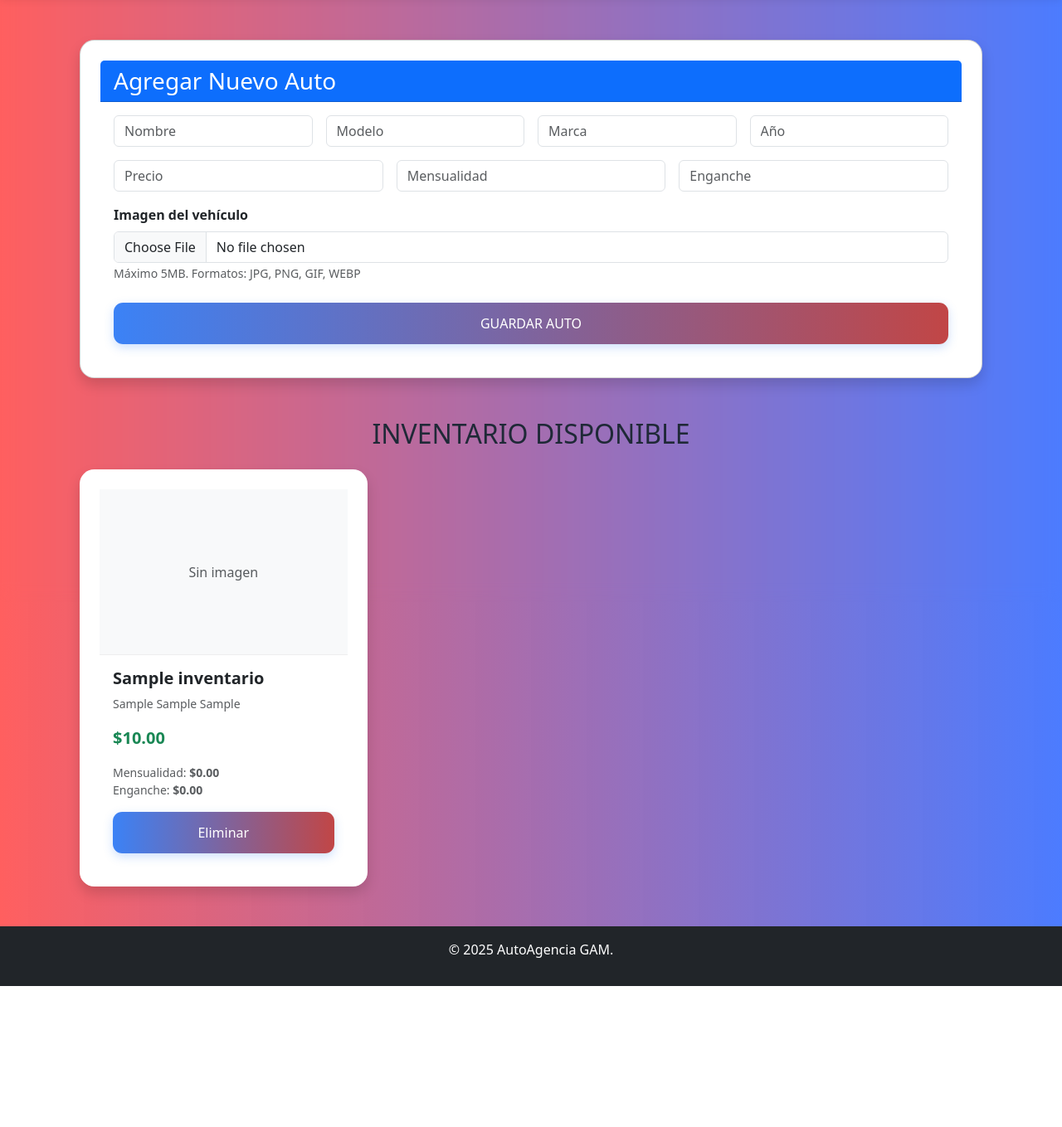
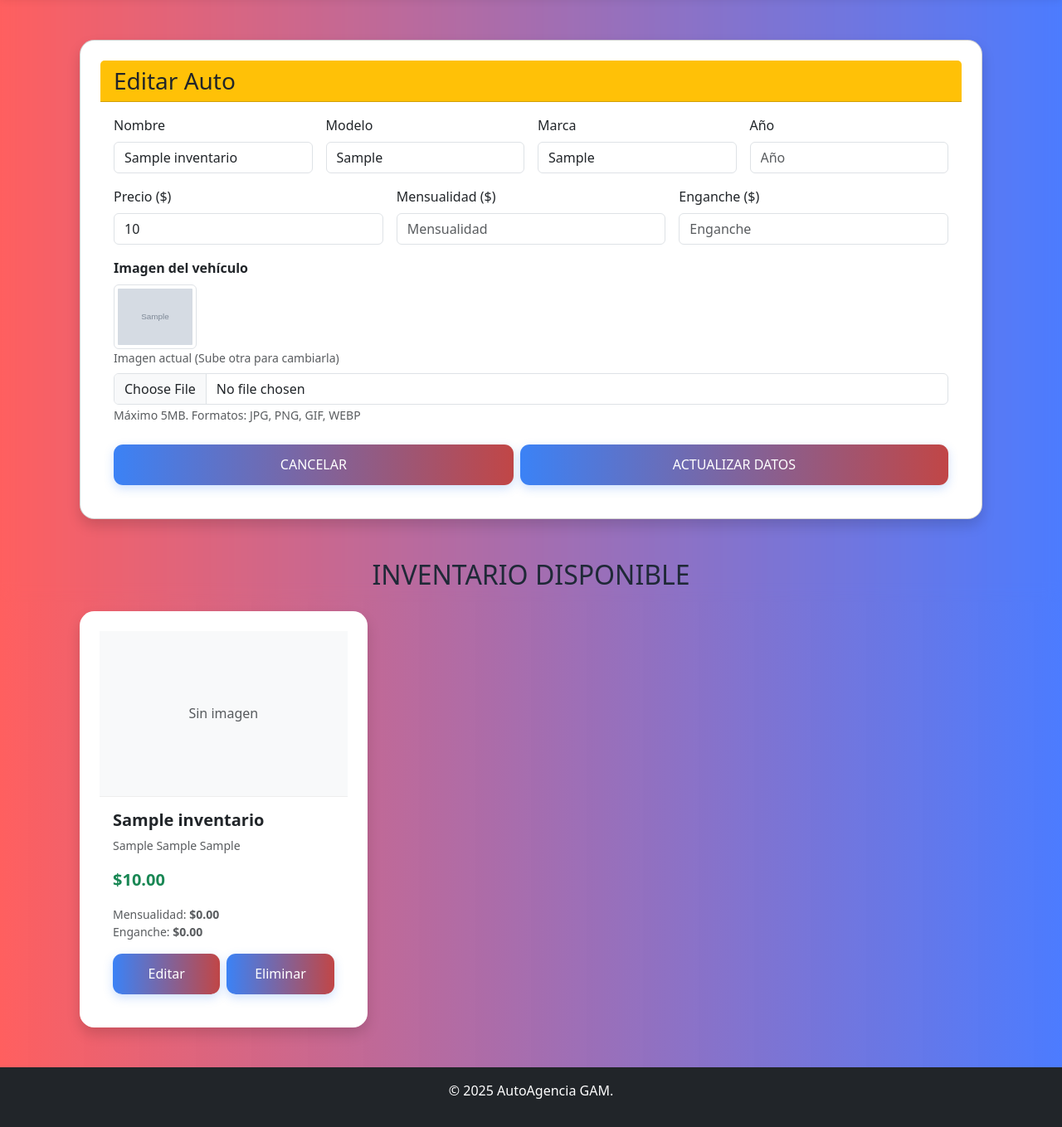
Before and after one commit to paues122/proyecto_carros_web, a PHP site: page /final_web/inventario.php?accion=editar&id=1 in a window 1280 px wide. Shown: the part 74-1433 px from the top of the page at 83% size. Before the commit the page ends 1263 px from the top, so only its background shows below. Run offline with PHP 8.4, Linux system fonts and the light colour scheme; the visitor is signed in with stand-in values (Sample User, id 1); tables that the repository leaves empty or names only in its code hold one stand-in row (values such as "Sample post"); grey boxes marked "Sample" are stand-in pictures; some libraries are stand-ins or nearby versions.

Commit message:
correccion de el inventario

```diff
--- a/index.php
+++ b/index.php
@@ -154,7 +154,7 @@
     <div class="card shadow border-0" style="background: #f8f9fa;">
         <div class="card-header bg-dark text-white d-flex justify-content-between align-items-center">
             <h5 class="mb-0 fw-bold"><i class="fas fa-shield-alt text-warning"></i> COTIZA TU SEGURO AUTO</h5>
-            <span class="badge bg-warning text-dark">Servicio Python</span>
+            <span class="badge bg-warning text-dark">Servicio</span>
         </div>
         <div class="card-body p-4">
             <div class="row align-items-center">
--- a/inventario.php
+++ b/inventario.php
@@ -15,17 +15,27 @@
 
 $puede_agregar   = $permisos['agregar_vehiculo']   ?? false;
 $puede_eliminar  = $permisos['eliminar_vehiculo']  ?? false;
+$puede_editar    = $puede_agregar;
 
 $esAdmin = ($_SESSION['rol'] ?? '') === 'admin';
 if ($esAdmin) {
-    $puede_agregar = $puede_eliminar = true;
+    $puede_agregar = $puede_eliminar = $puede_editar = true;
 }
 
 require_once 'models/inventariom.php';
 $inventario = new Inventario();
 
+$autoEditar = null;
 
-if ($puede_agregar && ($_POST['accion'] ?? '') === 'agregar') {
+if ($puede_editar && ($_GET['accion'] ?? '') === 'editar' && !empty($_GET['id'])) {
+    $autoEditar = $inventario->readOne($_GET['id']);
+}
+
+
+if ($_SERVER['REQUEST_METHOD'] === 'POST') {
+    $accion = $_POST['accion'] ?? '';
+
+
     $data = [
         'nombre'      => $_POST['nombre'] ?? '',
         'modelo'      => $_POST['modelo'] ?? '',
@@ -34,7 +44,7 @@
         'precio'      => (float)($_POST['precio'] ?? 0),
         'mensualidad' => (float)($_POST['mensualidad'] ?? 0),
         'enganche'    => (float)($_POST['enganche'] ?? 0),
-        'imagen'      => ''
+        'imagen'      => $_POST['imagen_actual'] ?? ''
     ];
 
 
@@ -50,112 +60,159 @@
         $imageFileType = strtolower(pathinfo($filePath, PATHINFO_EXTENSION));
         $validTypes = ['jpg', 'jpeg', 'png', 'gif', 'webp'];
 
-        if (!in_array($imageFileType, $validTypes)) {
-            die("Error: Solo se permiten imágenes (JPG, JPEG, PNG, GIF, WEBP).");
+        if (in_array($imageFileType, $validTypes) && $_FILES['imagen']['size'] <= 5 * 1024 * 1024) {
+            if (move_uploaded_file($_FILES['imagen']['tmp_name'], $filePath)) {
+
+                if ($accion === 'actualizar' && !empty($data['imagen']) && file_exists($data['imagen'])) {
+                    unlink($data['imagen']);
+                }
+                $data['imagen'] = $filePath;
+            }
+        }
     }
 
-        if ($_FILES['imagen']['size'] > 5 * 1024 * 1024) { // 5MB máx
-            die("Error: La imagen es demasiado grande (máx 5MB).");
+
+    if ($puede_agregar && $accion === 'agregar') {
+        if (empty($data['imagen'])) {
+
         }
-
-        if (move_uploaded_file($_FILES['imagen']['tmp_name'], $filePath)) {
-            $data['imagen'] = $filePath;
-        } else {
-            die("Error al subir la imagen.");
-        }
-    } else {
-        $error = $_FILES['imagen']['error'] ?? 'No se subió ninguna imagen';
-        die("Error: Debes subir una imagen. Código: $error");
-    }
-
         $inventario->create($data);
         header('Location: inventario.php?ok=1');
         exit;
     }
 
 
+    if ($puede_editar && $accion === 'actualizar') {
+        $id_vehiculo = $_POST['id_vehiculo'] ?? 0;
+        $inventario->update($data, $id_vehiculo);
+        header('Location: inventario.php?updated=1');
+        exit;
+    }
+}
+
+
 if ($puede_eliminar && ($_GET['accion'] ?? '') === 'eliminar' && !empty($_GET['id'])) {
     $id = $_GET['id'];
+    $auto = $inventario->readOne($id);
 
-
-    $auto = $inventario->readOne($id);
+    // Borrar imagen del servidor
     if ($auto && !empty($auto['imagen']) && file_exists($auto['imagen'])) {
         unlink($auto['imagen']);
     }
 
+    // Borrar de BD (Usa transacción en el modelo)
     $inventario->delete($id);
     header('Location: inventario.php?del=1');
     exit;
 }
+
+// Leer listado final
 $autos = $inventario->read();
 
 include 'includes/header.php';
 ?>
 
-
 <?php if (isset($_GET['ok'])): ?>
-    <div class="alert alert-success alert-dismissible fade show">
+    <div class="alert alert-success alert-dismissible fade show m-3">
         Auto agregado con éxito
         <button type="button" class="btn-close" data-bs-dismiss="alert"></button>
     </div>
 <?php endif; ?>
 
+<?php if (isset($_GET['updated'])): ?>
+    <div class="alert alert-info alert-dismissible fade show m-3">
+        Auto actualizado correctamente (Transacción Exitosa)
+        <button type="button" class="btn-close" data-bs-dismiss="alert"></button>
+    </div>
+<?php endif; ?>
+
 <?php if (isset($_GET['del'])): ?>
-    <div class="alert alert-danger alert-dismissible fade show">
+    <div class="alert alert-danger alert-dismissible fade show m-3">
         Auto eliminado correctamente
         <button type="button" class="btn-close" data-bs-dismiss="alert"></button>
     </div>
 <?php endif; ?>
 
-
-<?php if ($puede_agregar): ?>
+<?php if ($puede_agregar || ($puede_editar && $autoEditar)): ?>
 <div class="container my-5">
     <div class="card shadow">
-        <div class="card-header bg-primary text-white">
-            <h3 class="mb-0">Agregar Nuevo Auto</h3>
+        <div class="card-header <?= $autoEditar ? 'bg-warning text-dark' : 'bg-primary text-white' ?>">
+            <h3 class="mb-0">
+                <?= $autoEditar ? 'Editar Auto' : 'Agregar Nuevo Auto' ?>
+            </h3>
         </div>
         <div class="card-body">
             <form method="POST" enctype="multipart/form-data">
-                <input type="hidden" name="accion" value="agregar">
+                <input type="hidden" name="accion" value="<?= $autoEditar ? 'actualizar' : 'agregar' ?>">
+
+                <?php if ($autoEditar): ?>
+                    <input type="hidden" name="id_vehiculo" value="<?= $autoEditar['id_vehiculo'] ?>">
+                    <input type="hidden" name="imagen_actual" value="<?= $autoEditar['imagen'] ?>">
+                <?php endif; ?>
+
                 <div class="row g-3">
                     <div class="col-md-3">
-                        <input name="nombre" class="form-control" placeholder="Nombre" required>
+                        <label class="form-label">Nombre</label>
+                        <input name="nombre" class="form-control" placeholder="Nombre" required
+                               value="<?= $autoEditar['nombre'] ?? '' ?>">
                     </div>
                     <div class="col-md-3">
-                        <input name="modelo" class="form-control" placeholder="Modelo" required>
+                        <label class="form-label">Modelo</label>
+                        <input name="modelo" class="form-control" placeholder="Modelo" required
+                               value="<?= $autoEditar['modelo'] ?? '' ?>">
                     </div>
                     <div class="col-md-3">
-                        <input name="marca" class="form-control" placeholder="Marca" required>
+                        <label class="form-label">Marca</label>
+                        <input name="marca" class="form-control" placeholder="Marca" required
+                               value="<?= $autoEditar['marca'] ?? '' ?>">
                     </div>
                     <div class="col-md-3">
-                        <input name="anio" type="number" class="form-control" placeholder="Año" min="1900" max="2100" required>
+                        <label class="form-label">Año</label>
+                        <input name="anio" type="number" class="form-control" placeholder="Año" min="1900" max="2100" required
+                               value="<?= $autoEditar['anio'] ?? '' ?>">
                     </div>
                     <div class="col-md-4">
-                        <input name="precio" type="number" step="0.01" class="form-control" placeholder="Precio" required>
+                        <label class="form-label">Precio ($)</label>
+                        <input name="precio" type="number" step="0.01" class="form-control" placeholder="Precio" required
+                               value="<?= $autoEditar['precio'] ?? '' ?>">
                     </div>
                     <div class="col-md-4">
-                        <input name="mensualidad" type="number" step="0.01" class="form-control" placeholder="Mensualidad">
+                        <label class="form-label">Mensualidad ($)</label>
+                        <input name="mensualidad" type="number" step="0.01" class="form-control" placeholder="Mensualidad"
+                               value="<?= $autoEditar['mensualidad'] ?? '' ?>">
                     </div>
                     <div class="col-md-4">
-                        <input name="enganche" type="number" step="0.01" class="form-control" placeholder="Enganche">
+                        <label class="form-label">Enganche ($)</label>
+                        <input name="enganche" type="number" step="0.01" class="form-control" placeholder="Enganche"
+                               value="<?= $autoEditar['enganche'] ?? '' ?>">
                     </div>
-
 
                     <div class="col-12">
                         <label for="imagen" class="form-label fw-bold">Imagen del vehículo</label>
-                        <input type="file" name="imagen" id="imagen" class="form-control" accept="image/*" required>
+                        <?php if($autoEditar && !empty($autoEditar['imagen'])): ?>
+                            <div class="mb-2">
+                                <img src="<?= $autoEditar['imagen'] ?>" width="100" class="img-thumbnail">
+                                <small class="text-muted d-block">Imagen actual (Sube otra para cambiarla)</small>
+                            </div>
+                        <?php endif; ?>
+
+                        <input type="file" name="imagen" id="imagen" class="form-control" accept="image/*" <?= $autoEditar ? '' : 'required' ?>>
                         <small class="text-muted">Máximo 5MB. Formatos: JPG, PNG, GIF, WEBP</small>
                     </div>
                 </div>
-                <div class="text-center mt-4">
+                <div class="text-center mt-4 d-flex gap-2 justify-content-center">
+                    <?php if ($autoEditar): ?>
+                        <a href="inventario.php" class="btn btn-secondary btn-lg">CANCELAR</a>
+                        <button class="btn btn-warning btn-lg px-5">ACTUALIZAR DATOS</button>
+                    <?php else: ?>
                         <button class="btn btn-success btn-lg px-5">GUARDAR AUTO</button>
+                    <?php endif; ?>
                 </div>
             </form>
         </div>
     </div>
 </div>
 <?php endif; ?>
-
 
 <div class="container my-5">
     <h2 class="text-center mb-4">INVENTARIO DISPONIBLE</h2>
@@ -194,13 +251,22 @@
                             Enganche: <strong>$<?= number_format($auto['enganche'], 2) ?></strong>
                         </p>
 
+                        <div class="mt-auto d-flex gap-2">
+                            <?php if ($puede_editar): ?>
+                                <a href="?accion=editar&id=<?= $auto['id_vehiculo'] ?>"
+                                   class="btn btn-warning flex-grow-1">
+                                   Editar
+                                </a>
+                            <?php endif; ?>
+
                             <?php if ($puede_eliminar): ?>
                                 <a href="?accion=eliminar&id=<?= $auto['id_vehiculo'] ?>"
-                           class="btn btn-danger mt-auto"
+                                   class="btn btn-danger flex-grow-1"
                                    onclick="return confirm('¿Seguro que quieres eliminar este auto?')">
                                    Eliminar
                                 </a>
                             <?php endif; ?>
+                        </div>
                     </div>
                 </div>
             </div>
--- a/models/inventariom.php
+++ b/models/inventariom.php
@@ -5,7 +5,7 @@
 
     public function read() {
         $this->connect();
-        $sql = "SELECT * FROM inventario ORDER BY marca, nombre";
+        $sql = "SELECT * FROM inventario ORDER BY id_vehiculo DESC";
         $stmt = $this->_DB->prepare($sql);
         $stmt->execute();
         return $stmt->fetchAll(PDO::FETCH_ASSOC);
@@ -23,6 +23,10 @@
 
     public function create($data) {
         $this->connect();
+        try {
+
+            $this->_DB->beginTransaction();
+
             $sql = "INSERT INTO inventario
                     (nombre, modelo, marca, anio, precio, mensualidad, enganche, imagen)
                     VALUES
@@ -37,11 +41,24 @@
             $stmt->bindParam(':enganche', $data['enganche']);
             $stmt->bindParam(':imagen', $data['imagen']);
             $stmt->execute();
+
+            $this->_DB->commit();
+
             return $stmt->rowCount();
+        } catch (Exception $e) {
+            $this->_DB->rollback();
+
+            return 0;
+        }
     }
 
     public function update($data, $id_vehiculo) {
         $this->connect();
+        try {
+
+            $this->_DB->beginTransaction();
+
+
             $sql = "UPDATE inventario SET
                         nombre = :nombre,
                         modelo = :modelo,
@@ -63,28 +80,34 @@
             $stmt->bindParam(':enganche', $data['enganche']);
             $stmt->bindParam(':imagen', $data['imagen']);
             $stmt->bindParam(':id_vehiculo', $id_vehiculo, PDO::PARAM_INT);
+            $stmt->execute();
 
-        $stmt->execute();
-        return $stmt->rowCount();
+            $this->_DB->commit();
+            return true;
+        } catch (Exception $e) {
+            $this->_DB->rollback();
+            return false;
+        }
     }
 
     public function delete($id_vehiculo) {
-        if (!is_numeric($id_vehiculo)) {
-            return 0;
-        }
-
-        $row = $this->readOne($id_vehiculo);
-        if ($row && !empty($row['imagen'])) {
-            $imgPath = __DIR__ . "/../public/img/" . $row['imagen'];
-            if (file_exists($imgPath)) unlink($imgPath);
-        }
+        if (!is_numeric($id_vehiculo)) return 0;
 
         $this->connect();
+        try {
+            $this->_DB->beginTransaction();
+
             $sql = "DELETE FROM inventario WHERE id_vehiculo = :id_vehiculo";
             $stmt = $this->_DB->prepare($sql);
             $stmt->bindParam(':id_vehiculo', $id_vehiculo, PDO::PARAM_INT);
             $stmt->execute();
+
+            $this->_DB->commit();
             return $stmt->rowCount();
+        } catch (Exception $e) {
+            $this->_DB->rollback();
+            return 0;
+        }
     }
 }
 ?>
```
Also changed, not shown: public/img/1763235692_d974afdad33e.png (deleted), public/img/1763235742_50938dd71c34.png (deleted), uploads/vehiculos/veh_692cd2c279e06_482006649_3814827578767535_4356927791541490660_n.jpg (added), uploads/vehiculos/veh_692cd3f29b23a_466734622_1262371391584552_4074854978996633494_n.jpg (added). Lines whose indentation alone changed are shown as unchanged.
